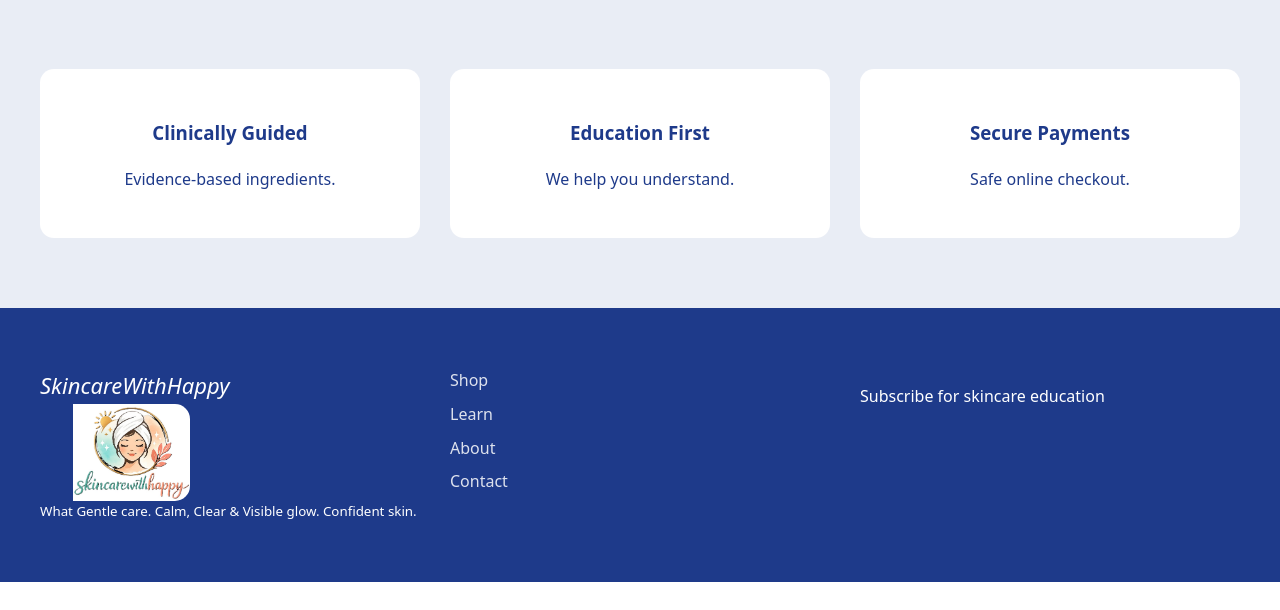
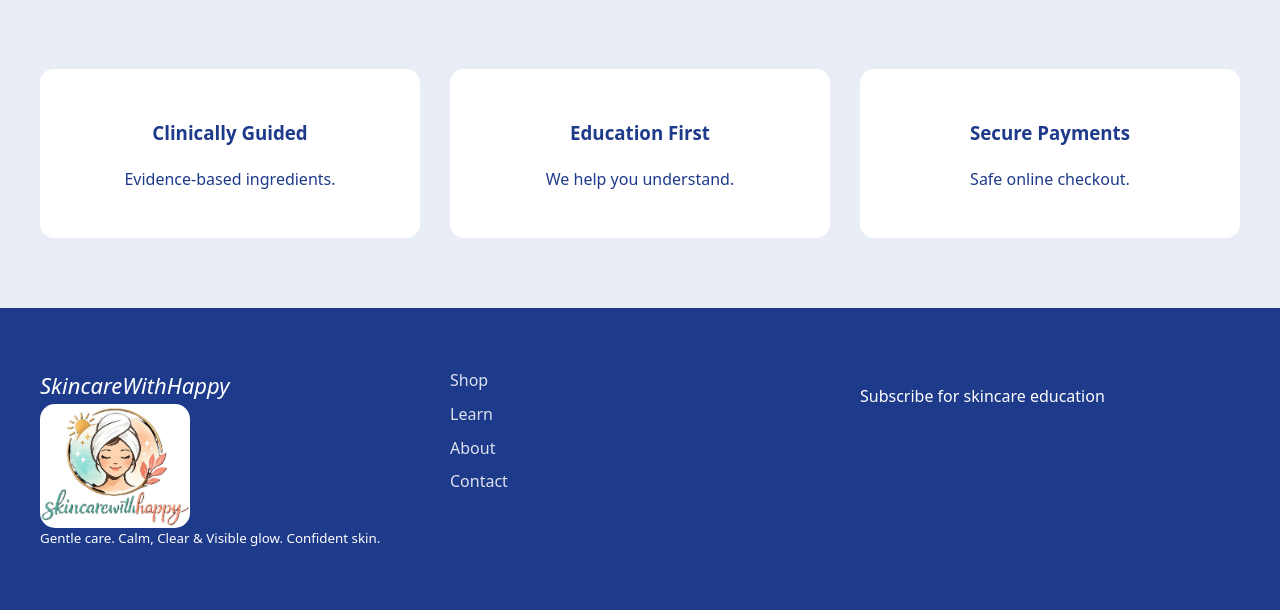
Before and after one commit to JamesHD001/Skincare_With_Happy, a Flask app: template templates/index.html in a window 1280 px wide. Shown: the part 1333-1943 px from the top of the page. Before the commit the page ends 1915 px from the top, so only its background shows below. Run offline with Flask 2, Linux system fonts and the light colour scheme; the template is opened without the code that fills it, so the values that code supplies are empty.

Commit message:
update footer image

```diff
--- a/templates/index.html
+++ b/templates/index.html
@@ -229,7 +229,6 @@
 
         .footer-logo img {
             width: 150px;
-            padding-left: 33px;
             border-radius: 15px
         }
 
@@ -316,7 +315,7 @@
     <div class="footer-logo">
         <span style="font-weight: light,padding-bottom: 0">SkincareWithHappy</span>
         <img src="logo.jpeg" alt="Skincare With Happy Logo" style>
-        <small style="font-style: italic, padding-top: 0">What Gentle care. Calm, Clear & Visible glow. Confident skin.</small>
+        <small style="font-style: italic, padding-top: 0">Gentle care. Calm, Clear & Visible glow. Confident skin.</small>
     </div>
 
     <div>
```
